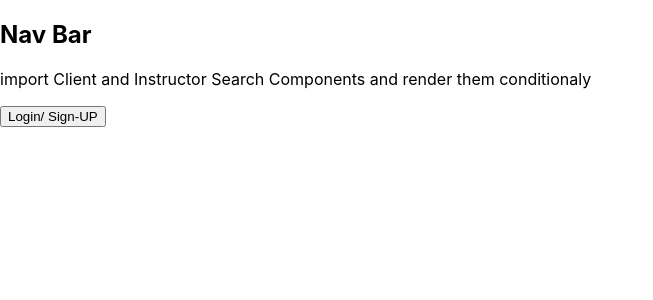
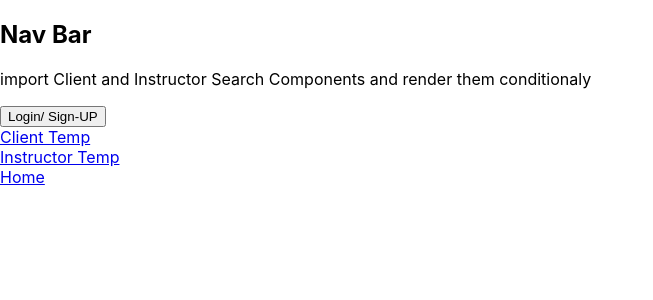
Before and after one commit to Build-Week-FT-Anywhere-Fitness-5/Front-End, a React (Create React App) app in the folder anywhere-fitness/: page / in a window 1280 px wide. Shown: the top 300 px of the page, without its empty margins (0-653 px from the left). Built offline with nearby package versions, Linux system fonts and the light colour scheme.

Commit message:
login and log out conditionally renders

```diff
--- a/anywhere-fitness/src/App.js
+++ b/anywhere-fitness/src/App.js
@@ -1,4 +1,4 @@
-import React, { useState } from 'react';
+import React, { useState, useEffect } from 'react';
 import { Route, Switch } from 'react-router-dom';
 import Nav from './Components/Header/Nav';
 import LoginModal from './Components/Login/LoginModal';
@@ -14,10 +14,12 @@ function App() {
     setLoginModalOpen(!loginModalOpen);
   }
 
+  useEffect(()=>console.log(document.location))
+
   return (
     <div className="App">
-      <Nav openLogin={handleLoginModal}/>
-      {loginModalOpen && <LoginModal />}
+      <Nav openLogin={handleLoginModal} />
+        {loginModalOpen && <LoginModal />}
       <Switch>
         <Route path='/dashboard' >
           <InstructorDash />
--- a/anywhere-fitness/src/Components/Header/Nav.js
+++ b/anywhere-fitness/src/Components/Header/Nav.js
@@ -1,13 +1,32 @@
-import React from 'react';
+import React, { useState } from 'react';
+import { Link } from 'react-router-dom';
 
 const Nav = props => {
     const { openLogin } = props;
+
+    const [onHomePage, setOnHomePage] = useState(true);
+    const [onProfilePage, setOnProfilePage] = useState(false);
+
+    const handleRouteChange = e => {
+        setOnHomePage(false);
+        setOnProfilePage(true);
+    }
+
+    const handleHomeRoute = e => {
+        setOnHomePage(true);
+        setOnProfilePage(false);
+    }
 
     return (
         <>
             <h2>Nav Bar</h2>
             <p>import Client and Instructor Search Components and render them conditionaly</p>
-            <button onClick={openLogin}>Login/ Sign-UP</button>
+            {onHomePage && <button onClick={openLogin}>Login/ Sign-UP</button>}
+            {onProfilePage && <button>Log Out</button>}
+            <br/>
+            <Link to="/clienthome" onClick={handleRouteChange}>Client Temp</Link><br/>
+            <Link to="/dashboard" onClick={handleRouteChange}>Instructor Temp</Link><br/>
+            <Link to="/" onClick={handleHomeRoute}>Home</Link>
         </>
     )
 }
```
